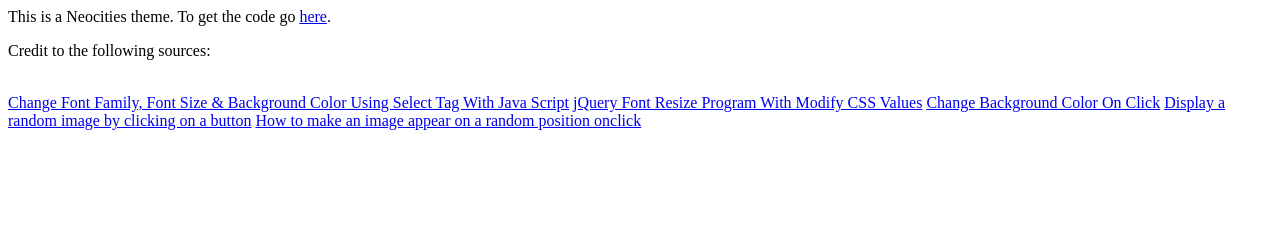
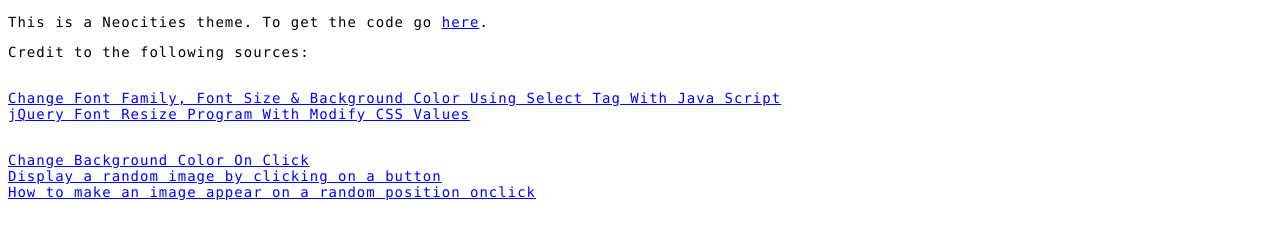
Before and after one commit to painyyyy/neocities_theme1, a plain HTML site: page credit.html in a window 1280 px wide. Drawn offline with nearby package versions, Linux system fonts and the light colour scheme.

Commit message:
Update credit.html

```diff
--- a/credit.html
+++ b/credit.html
@@ -1,9 +1,23 @@
-<p>This is a Neocities theme. To get the code go <a href="https://github.com/painyyyy/neocities_theme1" target="_blank">here</a>.</p>
+<!DOCTYPE html>
+<html>
+  <head>
+    <meta charset="UTF-8">
+    <meta name="viewport" content="width=device-width, initial-scale=1.0">
+    <title>Website Title</title>
+    <link href="style.css" rel="stylesheet" type="text/css" media="all">
+  </head>
 
+  <body>
+
+    <p>This is a Neocities theme. To get the code go <a href="https://github.com/painyyyy/neocities_theme1" target="_blank">here</a>.</p>
 <p>Credit to the following sources:</p><br>
-<a href="https://www.youtube.com/watch?v=HDwjb9S0bu8" target="_blank"/>Change Font Family, Font Size & Background Color Using Select Tag With Java Script<a>
-<a href="https://webdevtrick.com/jquery-font-resize/" target="_blank"/>jQuery Font Resize Program With Modify CSS Values<a>
-<a href="https://www.youtube.com/watch?v=Wj9JpCuMV60" target="_blank"/>Change Background Color On Click<a>
-<a href="https://www.w3resource.com/javascript-exercises/javascript-dom-exercise-11.php" target="_blank"/>Display a random image by clicking on a button<a>
-<a href="https://stackoverflow.com/questions/55668801/how-to-make-an-image-appear-on-a-random-position-onclick" target="_blank"/>How to make an image appear on a random position onclick
-<a>
+<a href="https://www.youtube.com/watch?v=HDwjb9S0bu8" target="_blank"/>Change Font Family, Font Size & Background Color Using Select Tag With Java Script</a><br>
+<a href="https://webdevtrick.com/jquery-font-resize/" target="_blank"/>jQuery Font Resize Program With Modify CSS Values</a></p><br>
+<a href="https://www.youtube.com/watch?v=Wj9JpCuMV60" target="_blank"/>Change Background Color On Click</a></div><br>
+<a href="https://www.w3resource.com/javascript-exercises/javascript-dom-exercise-11.php" target="_blank"/>Display a random image by clicking on a button</a><br>
+<a href="https://stackoverflow.com/questions/55668801/how-to-make-an-image-appear-on-a-random-position-onclick" target="_blank"/>How to make an image appear on a random position onclick</a></p>
+
+    <script src='https://cdnjs.cloudflare.com/ajax/libs/jquery/2.1.3/jquery.min.js'></script>
+    <script src="script.js"></script>
+  </body>
+</html>
```
